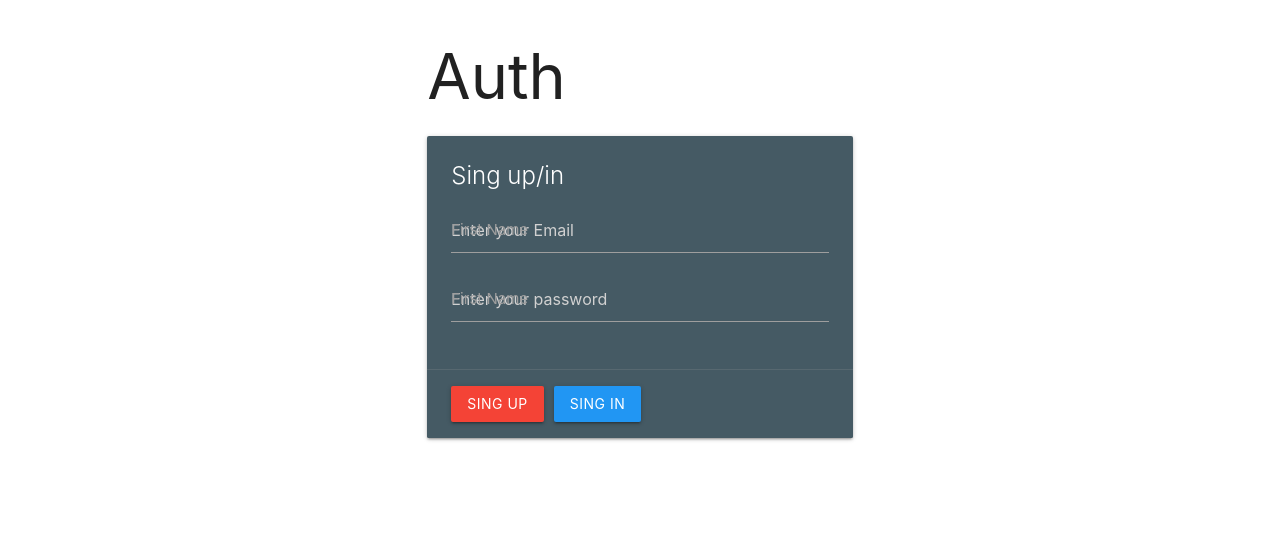
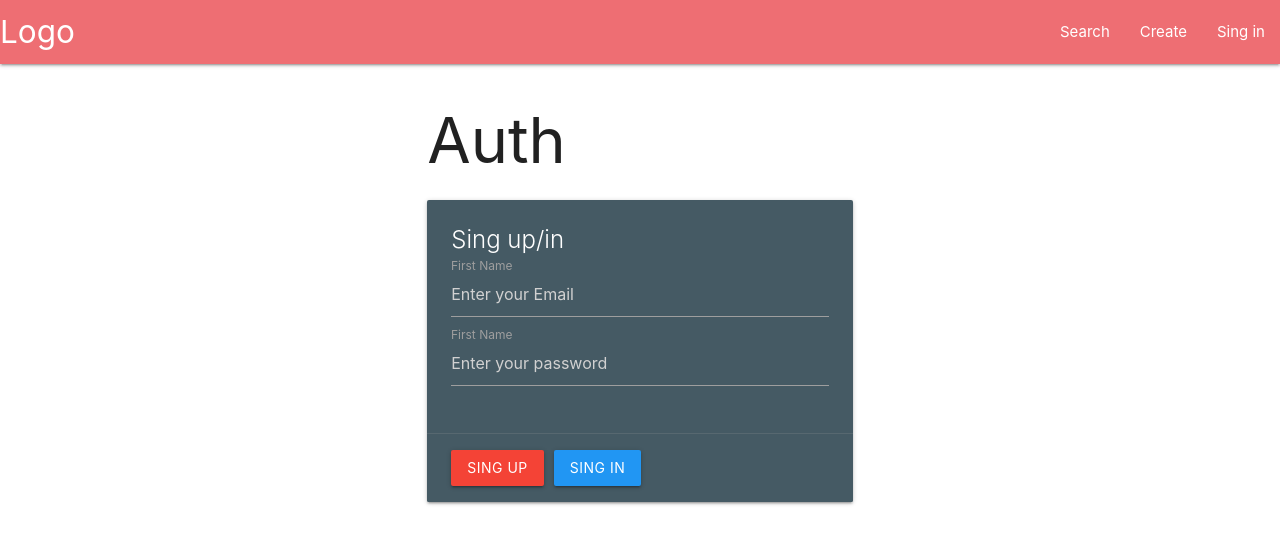
Before and after one commit to BigWaffleMonster/recipe-site, a React (Create React App) app in the folder client/: page /auth in a window 1280 px wide. Shown: the top 544 px of the page. Built offline with nearby package versions, Linux system fonts and the light colour scheme.

Commit message:
created login

```diff
--- a/client/src/App.js
+++ b/client/src/App.js
@@ -2,15 +2,25 @@ import React from 'react'
 import 'materialize-css'
 import {BrowserRouter as Router} from 'react-router-dom'
 import {useRoutes} from './routes'
+import { useAuth } from './hooks/auth.hook'
+import { AuthContext } from './context/auth.context'
+import { NavBar } from './components/NavBar'
 
 function App() {
-  const routes = useRoutes(true)
+  const { token, login , logout, userId } = useAuth()
+  const isAuthenticated = !!token
+  const routes = useRoutes(isAuthenticated)
   return (
+    <AuthContext.Provider value={{
+      token, login, logout, userId, isAuthenticated
+    }}>
     <Router>
+      <NavBar />
       <div className="container">
         {routes}
       </div>
     </Router>
+    </AuthContext.Provider>
   )
 }
 
--- /dev/null
+++ b/client/src/components/NavBar.js
@@ -0,0 +1,28 @@
+import React, { useContext } from 'react'
+import {NavLink, useHistory} from 'react-router-dom'
+import { AuthContext } from '../context/auth.context'
+
+export const NavBar = () => {
+  const history = useHistory()
+  const auth = useContext(AuthContext)
+
+  const logoutHandler = event => {
+    event.preventDefault()
+    auth.logout()
+    history.push('/')
+  }
+
+  return (
+    <nav>
+      <div class="nav-wrapper">
+        <a href="#" class="brand-logo">Logo</a>
+        <ul id="nav-mobile" class="right hide-on-med-and-down">
+          <li><NavLink to="/search">Search</NavLink></li>
+          <li><NavLink to="/create">Create</NavLink></li>
+          {auth.isAuthenticated && <li><a href="/" onClick={logoutHandler}>Log out</a></li>}
+          {!auth.isAuthenticated && <li><NavLink to="/auth">Sing in</NavLink></li>}
+        </ul>
+      </div>
+    </nav>
+  )
+}
--- /dev/null
+++ b/client/src/context/auth.context.js
@@ -0,0 +1,11 @@
+import {createContext} from 'react'
+
+function noop() {}
+
+export const AuthContext = createContext({
+  token: null,
+  userId: null,
+  login: noop,
+  logout: noop,
+  isAuthenticated: false
+})
--- /dev/null
+++ b/client/src/hooks/auth.hook.js
@@ -0,0 +1,37 @@
+import {useState, useCallback, useEffect} from 'react'
+
+const storageName = 'userData'
+
+export const useAuth = () => {
+  const [token, setToken] = useState(null)
+  const [userId, setUserId] = useState(null)
+
+  const login = useCallback((jwtToken, id) => {
+    setToken(jwtToken)
+    setUserId(id)
+
+    localStorage.setItem(storageName, JSON.stringify({
+      userId: id, token: jwtToken
+    }))
+  }, [])
+
+
+  const logout = useCallback(() => {
+    setToken(null)
+    setUserId(null)
+
+    localStorage.removeItem(storageName)
+  }, [])
+
+
+  useEffect(() => {
+    const data = JSON.parse(localStorage.getItem(storageName))
+
+    if (data && data.token) {
+      login(data.token, data.userId)
+    }
+  }, [login])
+
+
+  return { login, logout, token, userId }
+}
--- a/client/src/pages/AuthPage.js
+++ b/client/src/pages/AuthPage.js
@@ -1,8 +1,10 @@
-import React, {useEffect, useState} from 'react'
+import React, {useContext, useEffect, useState} from 'react'
+import { AuthContext } from '../context/auth.context'
 import {useHttp} from '../hooks/http.hook'
 import { useMessage } from '../hooks/message.hook'
 
 export const AuthPage = () => {
+  const auth = useContext(AuthContext)
   const message = useMessage()
   const {loading, request, error, clearError} = useHttp()
   const [form, setForm] = useState({
@@ -13,6 +15,10 @@ export const AuthPage = () => {
     message(error)
     clearError()
   }, [error, message, clearError])
+
+  useEffect(() => {
+    window.M.updateTextFields()
+  }, [])
 
   const changeHandler = event => {
     setForm({ ...form, [event.target.name]: event.target.value })
@@ -28,7 +34,7 @@ export const AuthPage = () => {
   const loginHandler = async () => {
     try {
       const data = await request('/api/auth/login', 'POST', {...form})
-      message(data.message)
+      auth.login(data.token, data.userId)
     } catch (e) {}
   }
 
--- a/client/src/routes.js
+++ b/client/src/routes.js
@@ -22,12 +22,6 @@ export const useRoutes = isAuthenticated => {
         </Route>
         <Route path="/detail/:id">
           <DetailRecipePage />
-        </Route>
-        <Route path="/auth" exact>
-          <AuthPage />
-        </Route>
-        <Route path="/login" exact>
-          <LoginPage />
         </Route>
         <Redirect to="/"/>
       </Switch>
```
Also changed, not shown: 1 other file (tests, documents, lock files or other folders).
